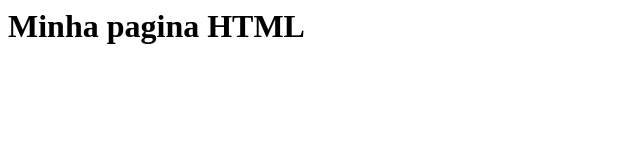
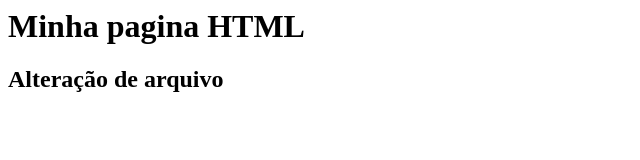
Before and after one commit to Orgumn/gama-no-github, a plain HTML site: page index.html in a window 1280 px wide. Shown: the whole page, without its empty margins (0-640 px from the left). Drawn offline with Linux system fonts and the light colour scheme.

Commit message:
arquivo index.html atualizado novamente

```diff
--- a/index.html
+++ b/index.html
@@ -1,5 +1,6 @@
 <html>
 	<body>
 		<h1> Minha pagina HTML</h1>
+		<h2>Alteração de arquivo</h2>
 	</body>
 </html>
```
